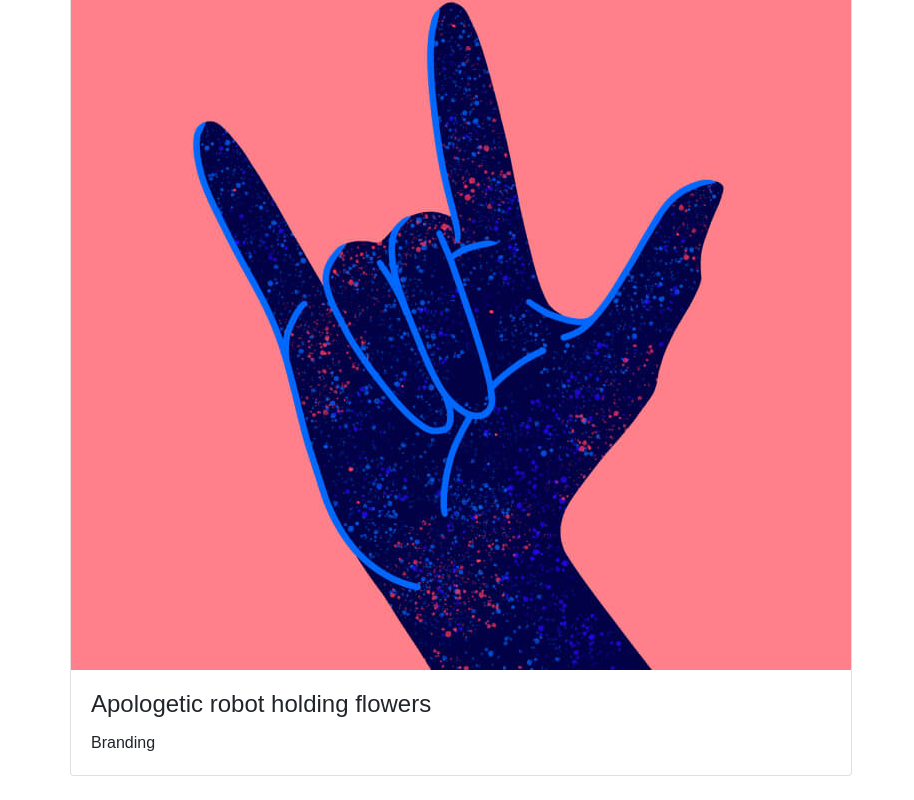
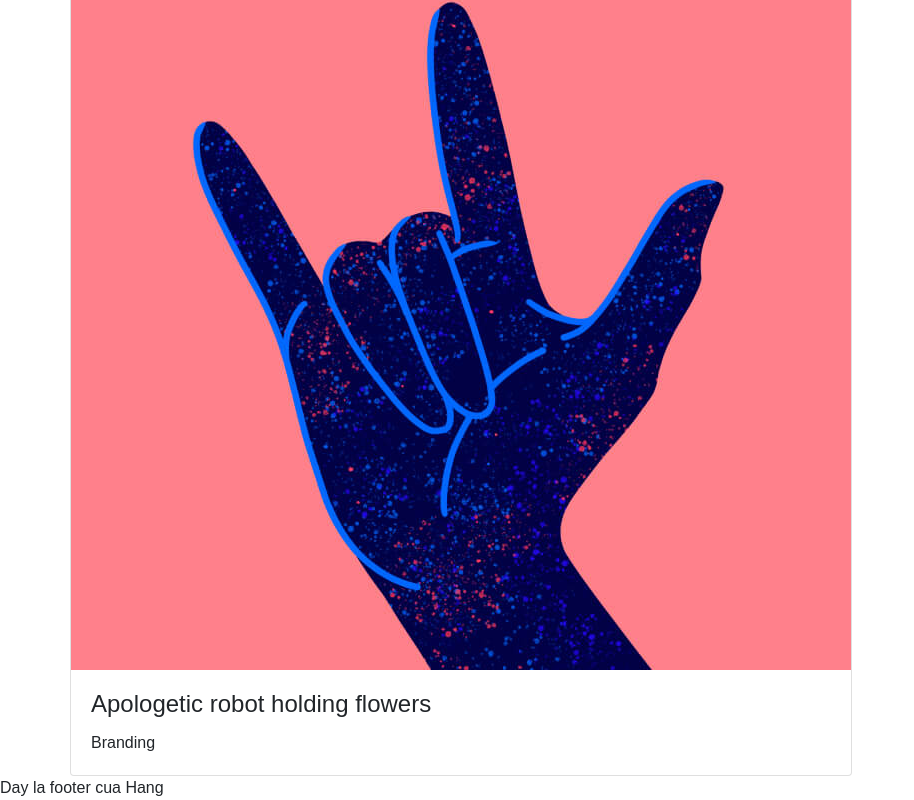
Before and after one commit to nguyenthidieuhang2702/bc29_portfolio, a plain HTML site: page index.html in a window 1280 px wide. Shown: the part 5003-5803 px from the top of the page, without its empty margins (0-914 px from the left). Before the commit the page ends 5779 px from the top, so only its background shows below. Drawn offline with nearby package versions, Linux system fonts and the light colour scheme.

Commit message:
footer by Hang

```diff
--- a/index.html
+++ b/index.html
@@ -198,6 +198,7 @@
             </div>
         </div>
     </section>
+    <footer>Day la footer cua Hang</footer>
 
 
 
```
